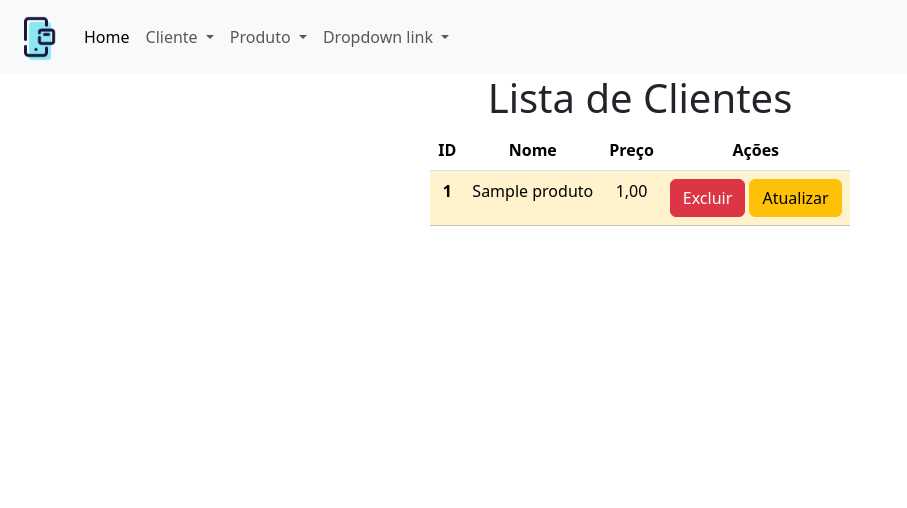
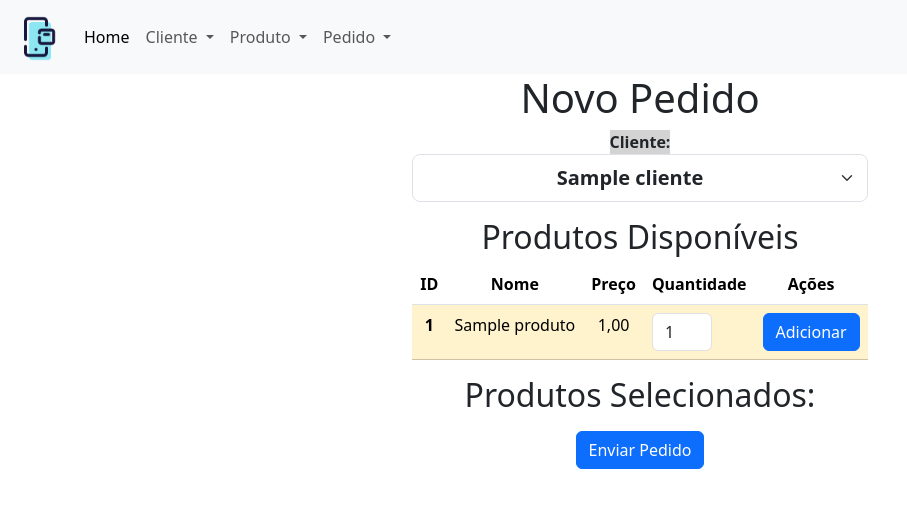
Before and after one commit to mardioba/pedidos, a Django app: page /listarproduto/ in a window 1280 px wide. Shown: the top 508 px of the page, without its empty margins (0-907 px from the left). Run offline with Django 5.2, Linux system fonts and the light colour scheme; tables that the repository leaves empty hold one stand-in row (values such as "Sample post").

Commit message:
Pedido pronto - agora gerar relatorios

```diff
--- a/pedidos/admin.py
+++ b/pedidos/admin.py
@@ -1,7 +1,11 @@
 from django.contrib import admin
-from .models import Cliente, Produto
+from .models import Cliente, Produto, ItemPedidos, Pedidos
 
+class PedidoAdmin(admin.ModelAdmin):
+  list_display = ('id','cliente', 'total', 'datacreation')
 
 
 admin.site.register(Cliente)
 admin.site.register(Produto)
+admin.site.register(ItemPedidos)
+admin.site.register(Pedidos, PedidoAdmin)
--- a/pedidos/models.py
+++ b/pedidos/models.py
@@ -1,3 +1,4 @@
+from typing import Any
 from django.db import models
 
 class Produto(models.Model):
@@ -14,3 +15,19 @@ class Cliente(models.Model):
 
   def __str__(self):
     return self.nome
+
+class Pedidos(models.Model):
+  cliente = models.ForeignKey(Cliente, on_delete=models.CASCADE)
+  total = models.DecimalField(max_digits=8, decimal_places=2)
+  datacreation = models.DateTimeField(auto_now_add=True)
+
+  def __str__(self):
+    return str(self.cliente)
+
+class ItemPedidos(models.Model):
+  pedido = models.ForeignKey(Pedidos, on_delete=models.CASCADE)
+  produto = models.ForeignKey(Produto, on_delete=models.CASCADE)
+  quantidade = models.IntegerField()
+
+  def __str__(self):
+    return str(self.pedido.pk)
--- a/pedidos/templates/base.html
+++ b/pedidos/templates/base.html
@@ -42,12 +42,11 @@
             </li>
             <li class="nav-item dropdown">
               <a class="nav-link dropdown-toggle" href="#" role="button" data-bs-toggle="dropdown" aria-expanded="false">
-                Dropdown link
+                Pedido
               </a>
               <ul class="dropdown-menu">
-                <li><a class="dropdown-item" href="#">Action</a></li>
-                <li><a class="dropdown-item" href="#">Another action</a></li>
-                <li><a class="dropdown-item" href="#">Something else here</a></li>
+                <li><a class="dropdown-item" href="#">Criar</a></li>
+                <li><a class="dropdown-item" href="{% url 'listarpedidos' %}">Listar</a></li>
               </ul>
             </li>
           </ul>
--- a/pedidos/templates/produto/ListarProduto.html
+++ b/pedidos/templates/produto/ListarProduto.html
@@ -1,20 +1,33 @@
 {% extends 'base.html' %}
 
 {% block title %}Lista de Clientes{% endblock title %}
+
 {% block content %}
 <div class="container text-center">
     <div class="row justify-content-md-center">
         <div class="col col-lg-2">
         </div>
         <div class="col-md-auto">
-          <h1>Lista de Clientes</h1>
+            <h1>Novo Pedido</h1>
+            <form id="pedido-form" method="post" action="{% url 'processar_formulario' %}">
+                {% csrf_token %}
+                <div class="form-group">
+                    <label for="cliente" style="background: lightgray;font-weight: bold;">Cliente:</label>
+                    <select class="form-select form-select-lg mb-3 text-center" id="cliente" name="cliente_id" style="font-weight: bold;" required>
+                        {% for cliente in clientes %}
+                            <option value="{{ cliente.id }}">{{ cliente.nome }}</option>
+                        {% endfor %}
+                    </select>
+                </div>
+                <h2>Produtos Disponíveis</h2>
                 <table class="table">
                     <thead>
                         <tr>
                             <th scope="col">ID</th>
                             <th scope="col">Nome</th>
                             <th scope="col">Preço</th>
-                <th scope="col">Ações</th>
+                            <th scope="col">Quantidade</th>
+                            <th scope="col">Ações</th>
                         </tr>
                     </thead>
                     <tbody>
@@ -23,13 +36,62 @@
                                 <th scope="row">{{ produto.id }}</th>
                                 <td>{{ produto.nome }}</td>
                                 <td>{{ produto.preco }}</td>
-                <td><a href="{% url 'excluirproduto' produto.id %}" class="btn btn-danger">Excluir</a> <a href="{% url 'atualizarproduto' produto.id %}" class="btn btn-warning">Atualizar</a></td>
+                                <td>
+                                    <input type="number" min="1" value="1" class="form-control quantity-input" style="width: 60px;">
+                                </td>
+                                <td>
+                                    <button type="button" class="btn btn-primary add-product-btn" data-id="{{ produto.id }}" data-nome="{{ produto.nome }}" data-preco="{{ produto.preco }}">Adicionar</button>
+                                </td>
                             </tr>
                         {% endfor %}
                     </tbody>
                 </table>
+                <h2>Produtos Selecionados:</h2>
+                <ul id="selected-products"></ul>
+                <button type="submit" class="btn btn-primary">Enviar Pedido</button>
+            </form>
         </div>
         <div class="col col-lg-2">
         </div>
     </div>
+</div>
+
+<script>
+    document.addEventListener('DOMContentLoaded', function () {
+        const addProductButtons = document.querySelectorAll('.add-product-btn');
+        const pedidoForm = document.getElementById('pedido-form');
+
+        addProductButtons.forEach(function (button) {
+            button.addEventListener('click', function () {
+                const productId = button.dataset.id;
+                const productName = button.dataset.nome;
+                const productPrice = button.dataset.preco;
+                const quantity = button.parentElement.parentElement.querySelector('.quantity-input').value;
+                const clientName = document.getElementById('cliente').selectedOptions[0].innerText;
+
+                const selectedProductsList = document.getElementById('selected-products');
+                const listItem = document.createElement('li');
+                listItem.textContent = `Cliente: ${clientName} - Produto: ${productName} - R$ ${productPrice} - Quantidade: ${quantity}`;
+                listItem.dataset.id = productId;
+
+                const hiddenInput = document.createElement('input');
+                hiddenInput.type = 'hidden';
+                hiddenInput.name = 'selected_products[]';
+                hiddenInput.value = `${productId}:${quantity}`;
+
+                listItem.appendChild(hiddenInput);
+                selectedProductsList.appendChild(listItem);
+            });
+        });
+
+        pedidoForm.addEventListener('submit', function(event) {
+            event.preventDefault(); // Evita que o formulário seja enviado normalmente
+            // Aqui você pode adicionar qualquer lógica adicional antes de enviar o formulário, se necessário
+            this.submit(); // Submete o formulário
+        });
+    });
+</script>
+
+
+
 {% endblock content %}
--- a/pedidos/views.py
+++ b/pedidos/views.py
@@ -1,5 +1,5 @@
 from django.shortcuts import render, HttpResponse, redirect
-from .models import Produto, Cliente
+from .models import Produto, Cliente, ItemPedidos, Pedidos
 from .forms import ProdutoForm, ClienteForm
 # Create your views here.
 def home(request):
@@ -55,7 +55,8 @@ def CadastrarProduto(request):
 
 def ListarProdutos(request):
   produtos = Produto.objects.all()
-  return render(request, 'produto/ListarProduto.html', {'produtos': produtos})
+  clientes = Cliente.objects.all()
+  return render(request, 'produto/ListarProduto.html', {'produtos': produtos, 'clientes': clientes})
 
 def ExcluirProduto(request, id):
   produto = Produto.objects.get(id=id)
@@ -71,3 +72,44 @@ def EditarProduto(request, id):
     if form.is_valid():
       form.save()
       return redirect('listarproduto')
+##### Pedidos ####
+def ProcessarFormulario(request):
+  return HttpResponse('Processando formulário...')
+
+def criar_pedido(request):
+    if request.method == 'POST':
+        cliente_id = request.POST.get('cliente_id')
+        selected_products = request.POST.getlist('selected_products[]')
+        total = 0
+
+        if cliente_id is None:
+            return HttpResponse('ID do cliente não fornecido.')
+
+        # Criar o pedido
+        pedido = Pedidos.objects.create(cliente_id=cliente_id, total=total)
+
+        # Adicionar itens ao pedido
+        for item in selected_products:
+            produto_id, quantidade = item.split(':')
+            produto_id = int(produto_id)
+            quantidade = int(quantidade)
+            produto = Produto.objects.get(pk=produto_id)
+            total += produto.preco * quantidade
+            ItemPedidos.objects.create(pedido=pedido, produto=produto, quantidade=quantidade)
+
+        # Atualizar o total do pedido
+        pedido.total = total
+        pedido.save()
+
+        return HttpResponse('Pedido criado com sucesso!')
+    else:
+        return HttpResponse('Método não permitido!')
+
+def ListarPedidos(request):
+    pedidos = Pedidos.objects.all()
+    return render(request, 'pedido/ListarPedidos.html', {'pedidos': pedidos})
+
+def PedidoDetalhes(request, id):
+    itens = ItemPedidos.objects.filter(pedido=id)
+    total = Pedidos.objects.get(id=id).total
+    return render(request, 'pedido/PedidoDetalhes.html', {'itens': itens, 'total': total})
--- a/setup/urls.py
+++ b/setup/urls.py
@@ -1,19 +1,3 @@
-"""
-URL configuration for setup project.
-
-The `urlpatterns` list routes URLs to views. For more information please see:
-    https://docs.djangoproject.com/en/5.0/topics/http/urls/
-Examples:
-Function views
-    1. Add an import:  from my_app import views
-    2. Add a URL to urlpatterns:  path('', views.home, name='home')
-Class-based views
-    1. Add an import:  from other_app.views import Home
-    2. Add a URL to urlpatterns:  path('', Home.as_view(), name='home')
-Including another URLconf
-    1. Import the include() function: from django.urls import include, path
-    2. Add a URL to urlpatterns:  path('blog/', include('blog.urls'))
-"""
 from django.contrib import admin
 from django.urls import path
 from pedidos import views
@@ -28,4 +12,7 @@ urlpatterns = [
     path('excluirproduto/<int:id>', views.ExcluirProduto, name='excluirproduto'),
     path('atualizarcliente/<int:id>', views.EditarCliente, name='atualizarcliente'),
     path('atualizarproduto/<int:id>', views.EditarProduto, name='atualizarproduto'),
+    path('processar_formulario/', views.criar_pedido, name='processar_formulario'),
+    path('listarpedidos/', views.ListarPedidos, name='listarpedidos'),
+    path('pedidodetalhes/<int:id>', views.PedidoDetalhes, name='pedidodetalhes'),
 ]
```
Also changed, not shown: pedidos/templates/pedido/ListarPedidos.html (added, +32 -0 lines), pedidos/templates/pedido/PedidoDetalhes.html (added, +15 -0 lines), pedidos/migrations/0002_pedidos_itempedidos.py (added). Lines whose indentation alone changed are shown as unchanged.
